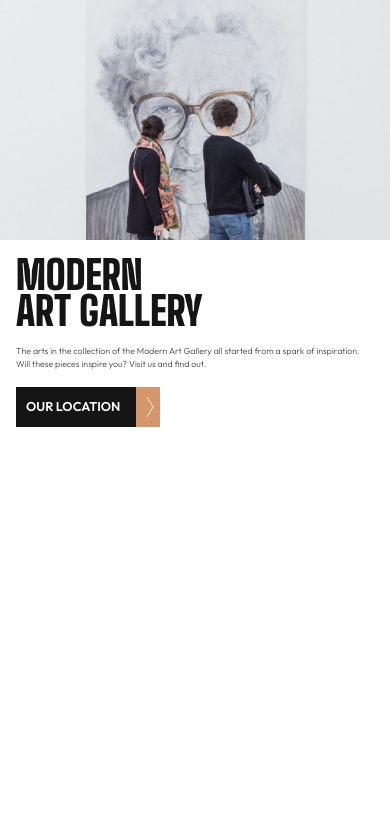
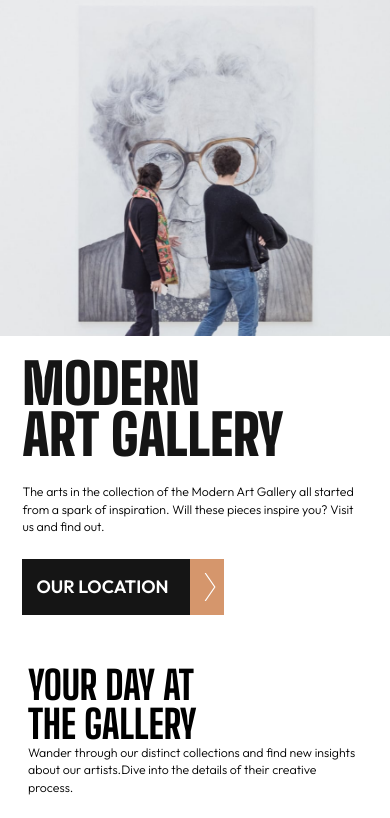
Before and after one commit to Yosef-Adel/art-gallery-website, a React (Create React App) app: page / in a window 390 px wide. Shown: the top 818 px of the page. Built offline with nearby package versions, Linux system fonts and the light colour scheme.

Commit message:
Adding GallerySection

```diff
--- a/src/App.js
+++ b/src/App.js
@@ -1,9 +1,11 @@
+import GallerySection from "./components/GallerySection";
 import Hero from "./components/hero";
 
 function App() {
   return (
     <div className="App test">
             <Hero />
+            <GallerySection />
     </div>
   );
 }
--- /dev/null
+++ b/src/components/GallerySection.jsx
@@ -0,0 +1,81 @@
+import React from 'react';
+import { useState, useEffect } from 'react';
+import './style/gallerySection.css';
+import img1 from '../assets/desktop/image-grid-1@2x.jpg';
+import img2 from '../assets/desktop/image-grid-2@2x.jpg';
+import img3 from '../assets/desktop/image-grid-3@2x.jpg';
+import img4 from '../assets/tablet/image-grid-1@2x.jpg';
+import img5 from '../assets/tablet/image-grid-2@2x.jpg';
+import img6 from '../assets/tablet/image-grid-3@2x.jpg';
+import img7 from '../assets/mobile/image-grid-1@2x.jpg';
+import img8 from '../assets/mobile/image-grid-2@2x.jpg';
+import img9 from '../assets/mobile/image-grid-3@2x.jpg';
+
+const GallerySection = () => {
+    const [imgs, setImgs] = useState([img1, img2, img3]);
+
+    useEffect(() => {
+        const handleWindowResize = () => {
+            if (window.innerWidth <= 768) {
+                setImgs([img4, img5, img6]);
+            } else if (window.innerWidth <= 375) {
+                setImgs([img7, img8, img9]);
+            } else {
+                setImgs([img1, img2, img3]);
+            }
+        };
+        handleWindowResize();
+        window.addEventListener('resize', handleWindowResize);
+
+        return () => {
+            window.removeEventListener('resize', handleWindowResize);
+        };
+    }, [])
+
+    return (
+        <div className='gallerySection'>
+            <div className='row row__1'>
+                <div className='col col__1'>
+                    <h1 className='heading--L'>
+                        Your day at
+                        <br />
+                        the gallery
+                    </h1>
+                    <p className='text--M'>
+                        Wander through our distinct collections and find new insights about
+                        our artists.Dive into the details of their creative process.
+                    </p>
+                </div>
+                <div className='col col__2'>
+                    <img src={imgs[0]} alt="gallery" />
+                </div>
+            </div>
+            <div className='row row__2'>
+                <div className='col col__1'>
+                    <img src={imgs[1]} alt="gallery" />
+                </div>
+                <div className='col col__2'>
+                    <div className='row row_1'>
+                        <img src={imgs[2]} alt="gallery" />
+                    </div>
+                    <div className='row__2'>
+
+                        <h1 className='heading--L'>
+                            Come &amp; be
+                            <br />
+                            inspired
+                        </h1>
+                        <p className='text--M'>
+                            We’re excited to welcome you to our gallery and see how our collections
+                            influence you.
+
+                        </p>
+                    </div>
+                </div>
+
+            </div>
+        </div>
+    );
+};
+
+export default GallerySection;
--- a/src/components/hero.jsx
+++ b/src/components/hero.jsx
@@ -1,8 +1,29 @@
 import React from 'react';
+import { useState, useEffect } from 'react';
 import './style/hero.css';
 import img from '../assets/desktop/image-hero@2x.jpg';
+import img1 from '../assets/tablet/image-hero@2x.jpg';
+import img2 from '../assets/mobile/image-hero@2x.jpg';
 import arrow from '../assets/icon-arrow-right.svg';
 const Hero = () => {
+    const [imgs, setImgs] = useState(img);
+
+    useEffect(() => {
+        const handleWindowResize = () => {
+            if (window.innerWidth <= 768) {
+                setImgs(img1);
+            } else if (window.innerWidth <= 375) {
+                setImgs(img2);
+            } else {
+                setImgs(img);
+            }
+        };
+        handleWindowResize();
+        window.addEventListener('resize', handleWindowResize);
+        return () => {
+            window.removeEventListener('resize', handleWindowResize);
+        };
+    }, [])
     return (
         <div className='hero'>
             <div className='hero__content'>
@@ -14,7 +35,7 @@ const Hero = () => {
                     </h1>
                 </div>
                 <div className='col__2'>
-                    <img src={img} alt='Modern Art Gallery' />
+                    <img src={imgs} alt='Modern Art Gallery' />
                 </div>
                 <div className='col__3'>
                     <h1 className='heading--XL heading'>
--- /dev/null
+++ b/src/components/style/gallerySection.css
@@ -0,0 +1,83 @@
+.gallerySection {
+    padding: 16.5rem;
+    width: 100%;
+}
+
+.gallerySection .row {
+    display: flex;
+    justify-content: space-between;
+    align-content: stretch;
+
+}
+
+.gallerySection .col {
+    padding: 0;
+    background: var(--color-primary);
+    color: var(--color-secondary);
+}
+
+
+.gallerySection .row {
+    margin-bottom: 2rem;
+
+}
+
+.gallerySection .row__1 .col__2,
+.gallerySection .row__2 .col__1 {
+    width: 55%;
+}
+
+.gallerySection .row__1 .col__1,
+.gallerySection .row__2 .col__2 {
+    width: 42%;
+}
+
+.gallerySection .row__2 .col__2 {
+    display: flex;
+    flex-direction: column;
+    justify-content: space-between;
+}
+
+.gallerySection .row__2 .col__2 .row__2 {
+    background: var(--color-secondary);
+    color: var(--color-primary);
+    padding: 2rem;
+    height: 45%;
+}
+
+.col img {
+    width: 100%;
+    height: 100%;
+    object-fit: cover;
+}
+
+
+@media only screen and (max-width: 1150px) {
+    .gallerySection {
+        padding: 10rem;
+    }
+}
+
+
+@media only screen and (max-width: 1050px) {
+    .gallerySection {
+        padding: 3rem;
+    }
+}
+
+@media only screen and (max-width: 400px) {
+    .gallerySection {
+        padding: 3rem;
+    }
+    .gallerySection .row {
+        flex-direction: column;
+    }
+    .gallerySection .row__1 .col__2,
+    .gallerySection .row__2 .col__1,
+    .gallerySection .row__1 .col__1,
+    .gallerySection .row__2 .col__2 {
+        width: 100%;
+        padding: 2rem;
+    }
+
+}
--- a/src/components/style/hero.css
+++ b/src/components/style/hero.css
@@ -1,45 +1,45 @@
-.hero__content {
-    height: 90rem;
+.hero .hero__content {
+    min-height: 90rem;
     display: grid;
     grid-template-columns: minmax(200px, 5fr) minmax(350px, 6fr) minmax(200px, 5fr);
 }
 
-.col__1 {
+.hero .col__1 {
     padding-left: 16.5rem;
     padding-top: 20rem;
 }
 
-.col__1 {
+.hero .col__1 {
     background: var(--color-tertiary);
     color: var(--color-primary);
 }
 
-.col__1 .heading {
+.hero .col__1 .heading {
     text-wrap: nowrap;
     mix-blend-mode: exclusion;
 }
 
-.col__2 img {
+.hero .col__2 img {
     width: 100%;
     height: 100%;
     object-fit: cover;
 }
 
-.col__3 {
+.hero .col__3 {
     padding-right: 16.5rem;
     padding-top: 20rem;
 }
 
-.col__3 .heading {
+.hero .col__3 .heading {
     display: none;
 }
 
-.col__3 .text {
+.hero .col__3 .text {
     transform: translateX(-15%);
     color: var(--color-secondary);
 }
 
-.col__3 .btn {
+.hero .col__3 .btn {
     height: 7.2rem;
     width: 26rem;
     margin-top: 4rem;
@@ -54,75 +54,75 @@
     transition: background 0.5s ease;
 }
 
-.col__3 .btn span {
+.hero .col__3 .btn span {
     padding: 0 2rem;
 }
 
-.col__3 .btn .arrow {
+.hero .col__3 .btn .arrow {
     height: 100%;
     width: 5.6rem;
     background: var(--color-quaternary);
     transition: background 0.5s ease;
 }
 
-.col__3 .btn .arrow img {
+.hero .col__3 .btn .arrow img {
     height: 50%;
     margin: auto;
     margin-top: 1.8rem;
 }
 
-.col__3 .btn:hover {
+.hero .col__3 .btn:hover {
     background: var(--color-quaternary);
 }
 
-.col__3 .btn:hover .arrow {
+.hero .col__3 .btn:hover .arrow {
     background: var(--color-tertiary);
 }
 
 @media screen and (max-width: 1150px) {
-    .col__1 {
+    .hero .col__1 {
         padding-left: 10rem;
     }
 
-    .col__3 {
+    .hero .col__3 {
         padding-right: 10rem;
     }
 }
 
 @media screen and (max-width: 1050px) {
-    .col__1 {
+    .hero .col__1 {
         padding-left: 3rem;
     }
 
-    .col__3 {
+    .hero .col__3 {
         padding-right: 3rem;
     }
 
-    .col__3 .btn {
+    .hero .col__3 .btn {
         width: 20rem;
         font-size: 1.6rem;
     }
 
-    .col__3 .btn span {
+    .hero .col__3 .btn span {
         text-align: center;
         padding: 0 1.5rem;
     }
 
-    .col__3 .btn .arrow {
+    .hero .col__3 .btn .arrow {
         width: 4.5rem;
     }
 }
 
 @media screen and (max-width: 800px) {
-    .hero__content {
+    .hero .hero__content {
         grid-template-columns: minmax(35rem, 6fr) minmax(20rem, 5fr);
     }
 
-    .col__1 {
+    .hero .col__1 {
         display: none;
     }
 
-    .col__3 .heading {
+    .hero .col__3 .heading {
         display: block;
         transform: translateX(-25%);
         color: var(--color-tertiary);
@@ -130,38 +130,44 @@
         margin-bottom: 4rem;
     }
 
-    .col__3 .text {
+    .hero .col__3 .text {
         transform: translateX(-25%);
     }
 }
 
 @media screen and (max-width: 400px) {
-    .hero__content {
+    .hero .hero__content {
         grid-template-columns: 1fr;
     }
-    .col__2 img {
+
+    .hero .col__2 img {
         height: 60rem;
     }
-    .col__3 .heading,
-    .col__3 .text {
+
+    .hero .col__3 .heading,
+    .hero .col__3 .text {
         transform: translateX(0%);
     }
-    .col__3 {
+
+    .hero .col__3 {
         padding: 4rem;
     }
-    .col__3 .btn {
+
+    .hero .col__3 .btn {
         height: 10rem;
         width: 36rem;
         font-size: 3.2rem;
     }
 
-    .col__3 .btn span {
+    .hero .col__3 .btn span {
         padding: 0 2.5rem;
     }
-    .col__3 .btn .arrow {
+
+    .hero .col__3 .btn .arrow {
         width: 6rem;
     }
-    .col__3 .btn .arrow img {
+
+    .hero .col__3 .btn .arrow img {
         height: 50%;
         margin: auto;
         margin-top: 2.5rem;
--- a/src/index.css
+++ b/src/index.css
@@ -1,8 +1,9 @@
 @import url('https://fonts.googleapis.com/css2?family=Big+Shoulders+Display:wght@600;700;800;900&display=swap');
 @import url('https://fonts.googleapis.com/css2?family=Big+Shoulders+Display:wght@600;700;800;900&family=Outfit:wght@300;400;600&display=swap');
+
 :root {
     --color-primary: #FFF;
-    --color-secondary: #444;
+    --color-secondary: #000;
     --color-tertiary: #151515;
     --color-quaternary: #D5966C;
 }
@@ -76,18 +77,21 @@ html {
         font-size: 50%;
     }
 }
+
 @media screen and (max-width: 700px) {
     html {
         font-size: 40%;
     }
 }
+
 @media screen and (max-width: 600px) {
     html {
         font-size: 30%;
     }
 }
-@media screen and (max-width: 450px) {
+
+@media screen and (max-width: 400px) {
     html {
-        font-size: 25%;
+        font-size: 35%;
     }
 }
```
Also changed, not shown: src/assets/index.html (+0 -10 lines).
